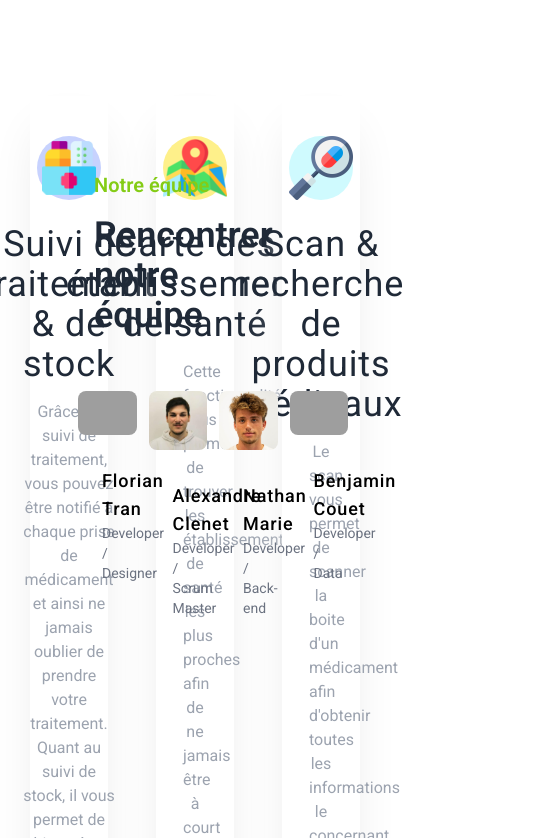
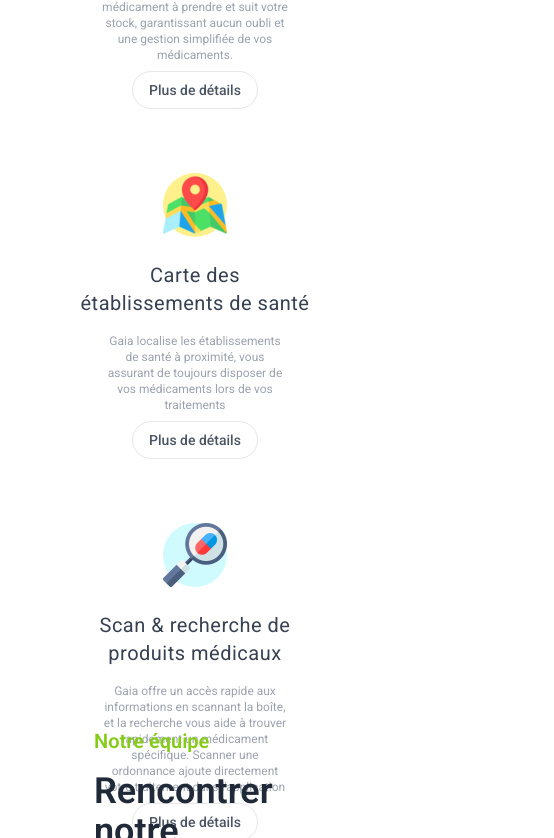
Before and after one commit to Gaia-Medication/Gaia-Website, a React (Vite) app: page / in a window 390 px wide. Shown: the part 1406-2244 px from the top of the page, 554 px wide, since content can reach past the window. Built offline with nearby package versions, Linux system fonts and the light colour scheme; grey boxes are pictures that could not be loaded.

Commit message:
fix: Presentation-responsive + add Details

```diff
--- a/src/componant/Presentation.tsx
+++ b/src/componant/Presentation.tsx
@@ -5,7 +5,7 @@ import mapIcon from '../assets/map.png';
 
 const Presentation: React.FC = () => {
   return (
-    <div className="flex flex-col items-center h-screen gap-[10%]" id="presentation">
+    <div className="flex flex-col items-center md:h-[750px] xl:h-[900px] h-[1400px] gap-[10%]" id="presentation">
       <div className="flex flex-col items-center w-[70%] gap-3">
         <h2 className="text-xl text-lime-500 font-semibold">
           Ce que nous faisons
@@ -13,47 +13,50 @@ const Presentation: React.FC = () => {
         <h2 className="text-6xl text-gray-800 font-semibold">
           Présentation de Gaïa
         </h2>
-        <p className="text-sm font-semibold text-base text-gray-600 text-center mt-4 w-[45%]">
-          Gaïa est une application mobile qui vous permet de vous assister dans votre suivi et votre gestion médical. Nous voulons faciliter votre quotidien en vous proposant des fonctionnalités qui vous aideront à bien assimiler la redondance de votre prise médicamenteuse. <br></br> Chaque personne est différente, c'est pourquoi nous vous proposons une application personnalisable et adaptée à vos patologies.
+        <p className="text-lg font-regular text-gray-500 text-center mt-4 w-[85vh]">
+          Gaïa, votre assistant de santé mobile, simplifie le suivi et la gestion de vos médicaments.<br></br> Conçue pour s'adapter à chaque individu, notre application vous offre des fonctionnalités personnalisées pour optimiser la gestion de vos traitements selon vos pathologies spécifiques. Avec Gaïa, gérez facilement la routine de votre prise médicamenteuse.
         </p>
       </div>
 
-      <div className="flex justify-center mt-8 w-[80%]">
-        <div className="flex flex-col items-center gap-2 bg-white rounded-lg shadow-2xl shadow-neutral-200 p-6 pt-10 mx-6 w-[25%] min-h-[40%] hover:px-[2.5%] hover:w-[27%] hover:min-h-[42%] duration-200 hover:shadow-indigo-100">
+      <div className="flex md:flex-row flex-col flex-wrap items-center justify-center mt-8 w-[90%]">
+        <div className="flex flex-col items-center gap-2 bg-white rounded-lg md:shadow-2xl shadow-neutral-200 p-6 pt-10 mx-6 md:w-[25%] w-[80%] max-h-[500px] duration-200 md:hover:shadow-indigo-100">
           <div className="flex items-center justify-center h-16 w-16 bg-indigo-200 rounded-full"><img src={stockIcon} alt="stock icon" className="h-[85%]"></img></div>
-          <h3 className="text-4xl font-normal text-gray-800 mt-4 tracking-wide text-center">
+          <h3 className=" text-xl lg:text-3xl font-normal text-gray-700 mt-4 tracking-wide text-center">
             Suivi de traitement & de stock
           </h3>
-          <div className=" w-[80%]">
-            <p className="flex justify-center items-center text-gray-400 mt-2 text-center ">
-              Grâce au suivi de traitement, vous pouvez être notifié à chaque prise de médicament et ainsi ne jamais oublier de prendre votre traitement. Quant au suivi de stock, il vous permet de bien gérer votre stock personnel de médicament.
+          <div className="w-[80%]">
+            <p className="hidden justify-center items-center text-gray-400 mt-2 text-center text-sm max-[768px]:flex max-[768px]:text-xs xl:flex">
+              Gaïa vous notifie pour chaque médicament à prendre et suit votre stock, garantissant aucun oubli et une gestion simplifiée de vos médicaments.
             </p>
           </div>
+          <button className="bg-white hover:bg-gray-100 text-gray-600 font-medium py-2 px-4 rounded-full mt-auto border text-sm">Plus de détails</button>
         </div>
 
-        <div className="flex flex-col items-center gap-2 bg-white rounded-lg shadow-2xl shadow-neutral-200 p-6 pt-10 mx-6 w-[25%] min-h-[40%] hover:px-[2.5%] hover:w-[27%] hover:min-h-[42%] duration-200 hover:shadow-yellow-100">
+        <div className="flex flex-col items-center gap-2 bg-white rounded-lg md:shadow-2xl shadow-neutral-200 p-6 pt-10 mx-6 md:w-[25%] w-[80%] max-h-[500px] duration-200 md:hover:shadow-yellow-100">
           <div className="flex items-center justify-center h-16 w-16 bg-yellow-200 rounded-full"><img src={mapIcon} alt="map icon"></img></div>
-          <h3 className="text-4xl font-normal text-gray-800 mt-4 tracking-wide text-center">
+          <h3 className=" text-xl lg:text-3xl font-normal text-gray-700 mt-4 tracking-wide text-center">
             Carte des établissements de santé
           </h3>
-          <div className=" w-[80%]">
-            <p className="text-gray-400 mt-2 text-center">
-              Cette fonctionnalité vous permet de trouver les établissements de santé les plus proches afin de ne jamais être à court de médicaments lors de votre prise de traitement.
+          <div className="w-[80%]">
+            <p className="hidden justify-center items-center text-gray-400 mt-2 text-center text-sm max-[768px]:flex max-[768px]:text-xs xl:flex">
+              Gaia localise les établissements de santé à proximité, vous assurant de toujours disposer de vos médicaments lors de vos traitements
             </p>
           </div>
+          <button className="bg-white hover:bg-gray-100 text-gray-600 font-medium py-2 px-4 rounded-full mt-auto border text-sm">Plus de détails</button>
         </div>
 
-        <div className="flex flex-col items-center gap-2 bg-white rounded-lg shadow-2xl shadow-neutral-200 p-6 pt-10 mx-6 w-[25%] min-h-[40%] hover:px-[2.5%] hover:w-[27%] hover:min-h-[42%] duration-200 hover:shadow-cyan-100">
+        <div className="flex flex-col items-center gap-2 bg-white rounded-lg md:shadow-2xl shadow-neutral-200 p-6 pt-10 mx-6 md:w-[25%] w-[80%] max-h-[500px] duration-200 md:hover:shadow-cyan-100">
           <div className="flex items-center justify-center h-16 w-16 bg-cyan-100 rounded-full"><img src={researchMed} alt="composition icon"></img></div>
 
-          <h3 className="text-4xl font-normal text-gray-800 mt-4 tracking-wide text-center">
+          <h3 className=" text-xl lg:text-3xl font-normal text-gray-700 mt-4 tracking-wide text-center">
             Scan & recherche de produits médicaux
           </h3>
-          <div className=" w-[80%]">
-            <p className="text-gray-400 mt-2 text-center">
-              Le scan vous permet de scanner la boite d'un médicament afin d'obtenir toutes les informations le concernant. La recherche vous permet de trouver un médicament en particulier. Vous pouvez également scanner l'ordonnance de votre médecin afin de l'ajouter à votre liste de traitement.
+          <div className="w-[80%]">
+            <p className="hidden justify-center items-center text-gray-400 mt-2 text-center text-sm max-[768px]:flex max-[768px]:text-xs xl:flex">
+              Gaia offre un accès rapide aux informations en scannant la boîte, et la recherche vous aide à trouver rapidement un médicament spécifique. Scanner une ordonnance ajoute directement votre traitement dans l'application
             </p>
           </div>
+          <button className="bg-white hover:bg-gray-100 text-gray-600 font-medium py-2 px-4 rounded-full mt-auto border text-sm">Plus de détails</button>
         </div>
       </div>
     </div>
```
